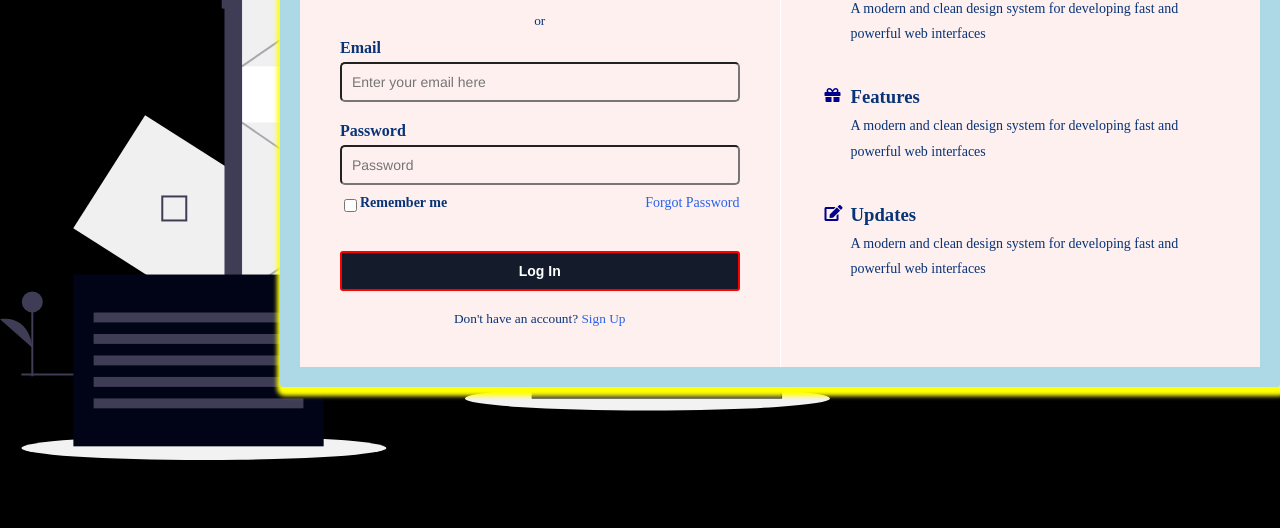
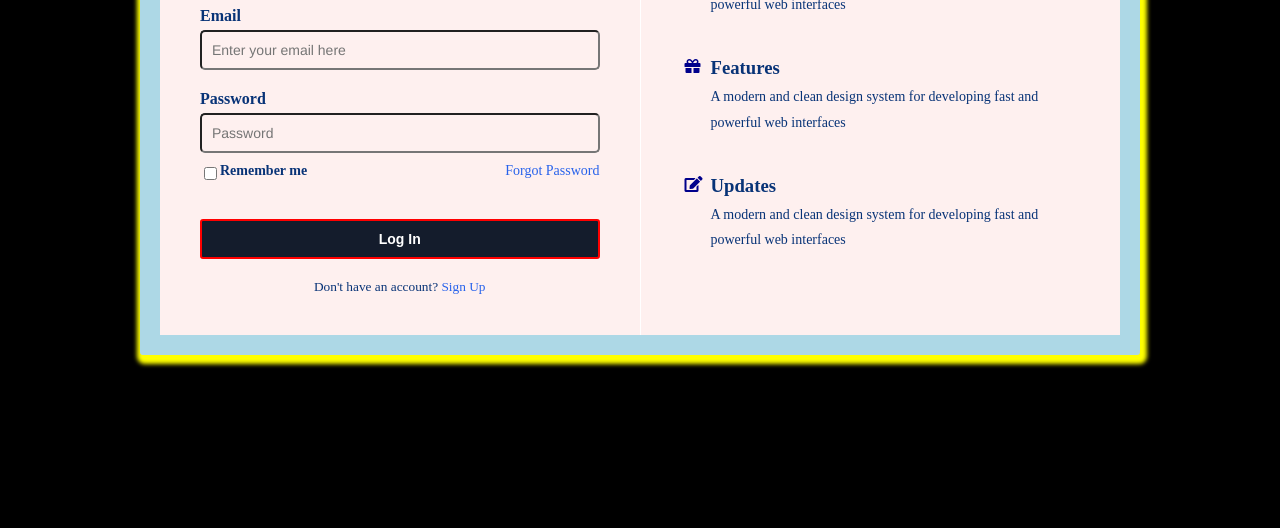
Before and after one commit to RishikShr/Username.io, a plain HTML site: page index.html in a window 1280 px wide. Shown: the part 272-800 px from the top of the page. Drawn offline with Linux system fonts and the light colour scheme.

Commit message:
change in align

```diff
--- a/style.css
+++ b/style.css
@@ -7,16 +7,17 @@
 body{
 
     background-color:black;
-    background-image: url(./images/undraw_insert_block_efyb.svg);
-    background-repeat: no-repeat;
-    background-position:left;
+    /* background-image: url(./images/undraw_insert_block_efyb.svg); */
+    /* background-repeat: no-repeat;
+    background-position:left; */
 
      color: #083377;
     display: flex;
     align-items: center;
-    justify-content: flex-end;
-    height: 100vh;
-    margin: 0;
+    justify-content: center;
+     height: 90vh;                       /*! how to center the element  */
+     /* margin-top: 100px; */
+
 
 
 }
@@ -32,6 +33,8 @@ a{
     width: 1000px;
     max-width: 100%;
     box-shadow:2px 4px  4px 5px yellow;
+    align-items: center;
+    justify-content: center;
 }
 form{
     display: flex;
@@ -126,9 +129,13 @@ input:not([type='checkbox']){
 }
 @media(max-width:768px){
     .container{
-        flex-direction: column ;
+        flex-direction: column;
     }
     form{
         border-right: 0;
     }
+    body{
+        height: 100%;
+         margin:0;
+    }
 }
```
